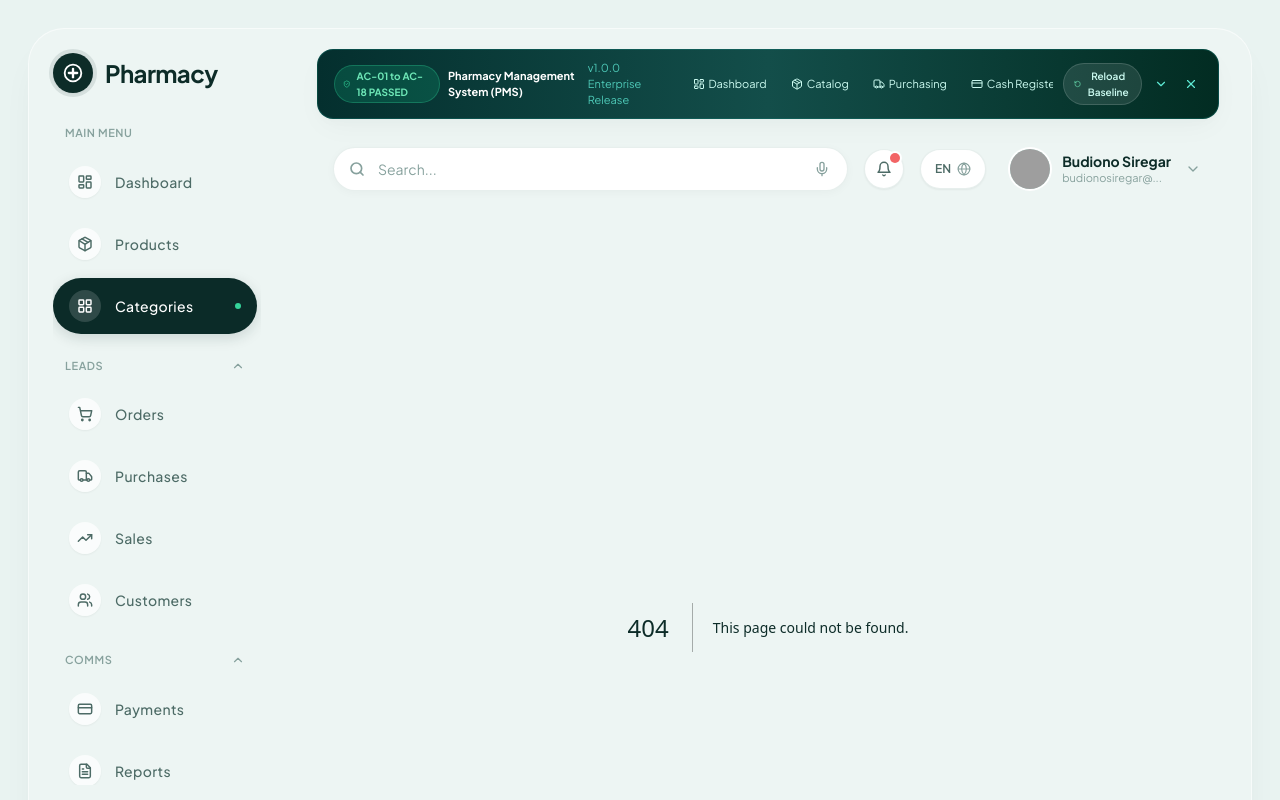
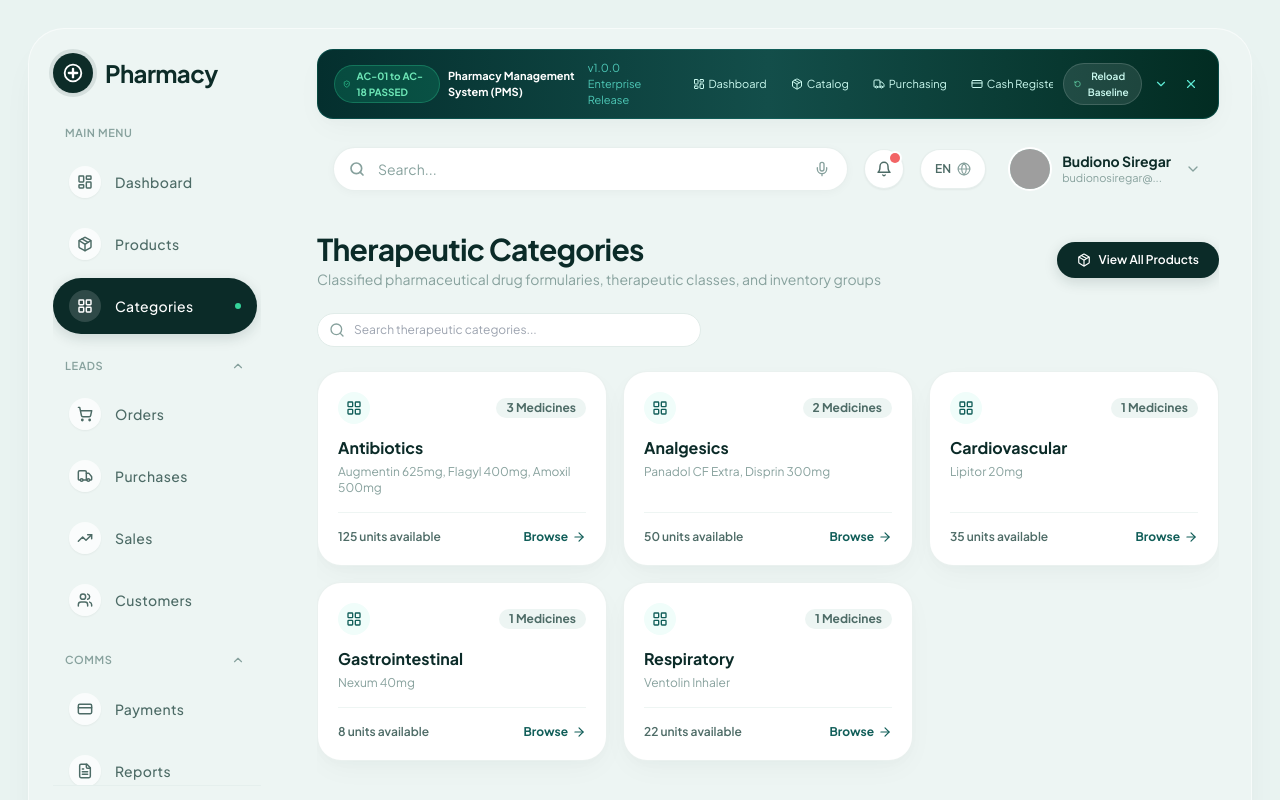
Before and after one commit to khokharyasir749/Pharmacy-Management, a Next.js app: page /categories in a window 1280 px wide. Before the commit this address had no page. Shown: the top 800 px of the page. Built offline with nearby package versions, Linux system fonts and the light colour scheme; grey boxes are pictures that could not be loaded.

Commit message:
feat: add categories, sales, customers routes and clean up service worker

```diff
--- /dev/null
+++ b/app/categories/page.tsx
@@ -0,0 +1,114 @@
+"use client";
+
+import React, { useState } from "react";
+import Link from "next/link";
+import {
+  LayoutGrid,
+  Package,
+  ArrowRight,
+  Search,
+  Plus,
+  ShieldCheck,
+  CheckCircle2,
+} from "lucide-react";
+import { initialProducts } from "@/data/mockProducts";
+
+export default function CategoriesPage() {
+  const [searchQuery, setSearchQuery] = useState("");
+
+  const categoriesMap = initialProducts.reduce((acc, prod) => {
+    if (!acc[prod.category]) {
+      acc[prod.category] = {
+        name: prod.category,
+        count: 0,
+        totalStock: 0,
+        sampleMeds: [] as string[],
+      };
+    }
+    acc[prod.category].count += 1;
+    acc[prod.category].sampleMeds.push(prod.tradeName);
+    const stock = prod.batches.reduce((s, b) => s + b.availableQuantity, 0);
+    acc[prod.category].totalStock += stock;
+    return acc;
+  }, {} as Record<string, { name: string; count: number; totalStock: number; sampleMeds: string[] }>);
+
+  const categories = Object.values(categoriesMap).filter((c) =>
+    c.name.toLowerCase().includes(searchQuery.toLowerCase())
+  );
+
+  return (
+    <div className="space-y-6 pb-6">
+      {/* Header */}
+      <div className="flex flex-col sm:flex-row sm:items-center justify-between gap-4 pt-1">
+        <div>
+          <h1 className="text-2xl sm:text-3xl font-bold tracking-tight text-pharmacy-dark">
+            Therapeutic Categories
+          </h1>
+          <p className="text-xs sm:text-sm text-pharmacy-textMuted mt-0.5">
+            Classified pharmaceutical drug formularies, therapeutic classes, and inventory groups
+          </p>
+        </div>
+
+        <Link
+          href="/products"
+          className="inline-flex items-center gap-2 px-5 py-2.5 rounded-full bg-pharmacy-dark hover:bg-pharmacy-darkHover text-white text-xs font-semibold shadow-pill hover:shadow-lg transition-all"
+        >
+          <Package className="w-3.5 h-3.5" />
+          <span>View All Products</span>
+        </Link>
+      </div>
+
+      {/* Search Input */}
+      <div className="relative max-w-sm">
+        <Search className="w-4 h-4 absolute left-3 top-1/2 -translate-y-1/2 text-pharmacy-textMuted" />
+        <input
+          type="text"
+          placeholder="Search therapeutic categories..."
+          value={searchQuery}
+          onChange={(e) => setSearchQuery(e.target.value)}
+          className="w-full pl-9 pr-3 py-2 text-xs rounded-full border border-pharmacy-border bg-white text-pharmacy-dark focus:outline-none focus:ring-2 focus:ring-pharmacy-dark/20"
+        />
+      </div>
+
+      {/* Grid of Categories */}
+      <div className="grid grid-cols-1 sm:grid-cols-2 lg:grid-cols-3 gap-4">
+        {categories.map((cat) => (
+          <div
+            key={cat.name}
+            className="bg-white rounded-3xl p-5 border border-pharmacy-border/70 shadow-card hover:shadow-floating transition-all flex flex-col justify-between"
+          >
+            <div>
+              <div className="flex items-center justify-between">
+                <span className="p-2 rounded-2xl bg-teal-50 text-teal-800">
+                  <LayoutGrid className="w-4 h-4" />
+                </span>
+                <span className="text-xs font-bold px-2.5 py-0.5 rounded-full bg-pharmacy-canvas text-pharmacy-textSecondary">
+                  {cat.count} Medicines
+                </span>
+              </div>
+              <h3 className="font-bold text-base text-pharmacy-dark mt-3">
+                {cat.name}
+              </h3>
+              <p className="text-xs text-pharmacy-textMuted mt-1">
+                {cat.sampleMeds.slice(0, 3).join(", ")}
+              </p>
+            </div>
+
+            <div className="pt-4 border-t border-pharmacy-borderLight mt-4 flex items-center justify-between text-xs">
+              <span className="text-pharmacy-textSecondary font-semibold">
+                {cat.totalStock} units available
+              </span>
+              <Link
+                href={`/products`}
+                className="inline-flex items-center gap-1 font-bold text-teal-800 hover:text-teal-950"
+              >
+                <span>Browse</span>
+                <ArrowRight className="w-3.5 h-3.5" />
+              </Link>
+            </div>
+          </div>
+        ))}
+      </div>
+    </div>
+  );
+}
--- /dev/null
+++ b/app/customers/page.tsx
@@ -0,0 +1,5 @@
+import { redirect } from "next/navigation";
+
+export default function CustomersPage() {
+  redirect("/reports");
+}
--- /dev/null
+++ b/app/sales/page.tsx
@@ -0,0 +1,5 @@
+import { redirect } from "next/navigation";
+
+export default function SalesPage() {
+  redirect("/reports");
+}
--- /dev/null
+++ b/public/service-worker.js
@@ -0,0 +1,5 @@
+// Unregister any stale service workers on localhost
+self.addEventListener('install', () => self.skipWaiting());
+self.addEventListener('activate', () => {
+  self.registration.unregister();
+});
```
